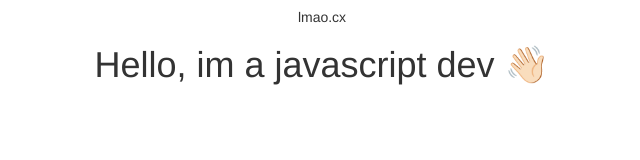
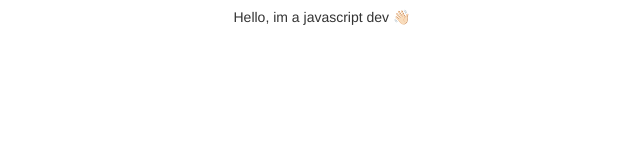
Before and after one commit to RetroHD/lmao.cx-home, a plain HTML site: page index.html in a window 1280 px wide. Shown: the whole page, without its empty margins (318-958 px from the left). Drawn offline with nearby package versions, Linux system fonts and the light colour scheme.

Commit message:
Update index.html

```diff
--- a/index.html
+++ b/index.html
@@ -9,8 +9,7 @@
 
 <body>
 <center>
-<h5>lmao.cx</h5>
-<h1> Hello, im a javascript dev 👋🏻 </h1>
+<h5>Hello, im a javascript dev 👋🏻 </h5>
 </center>
 
 </body>
```
